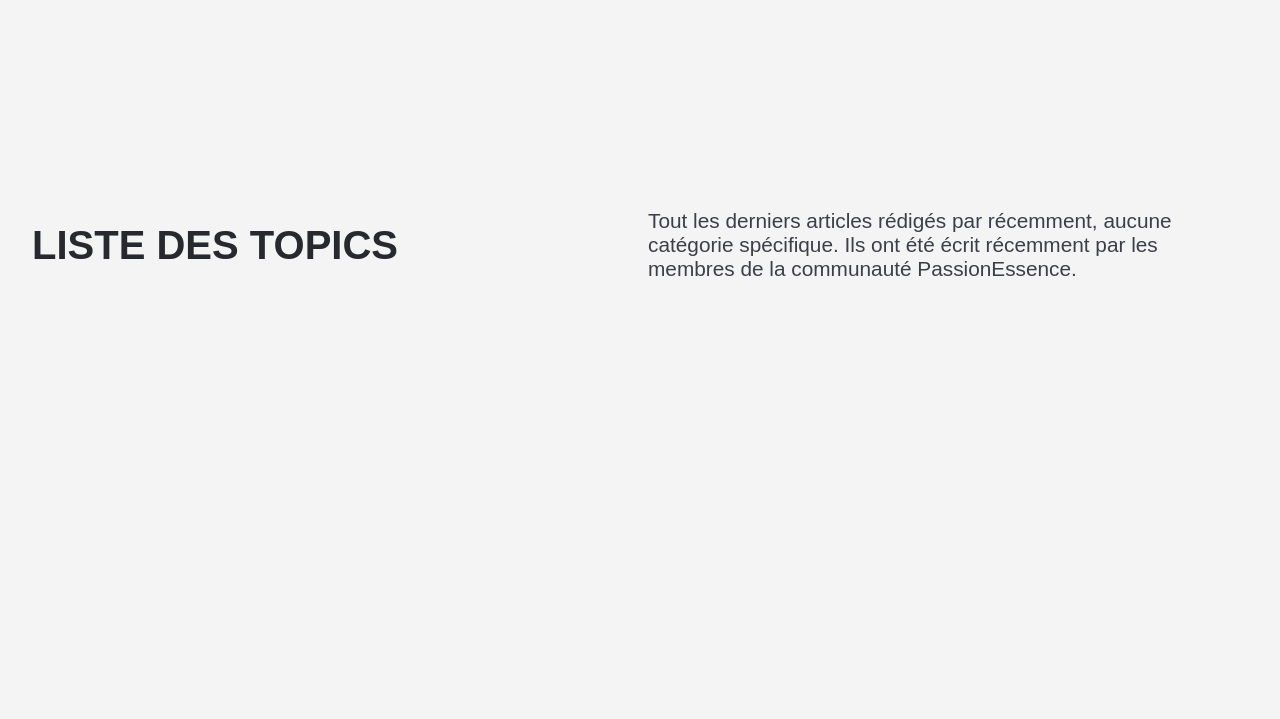
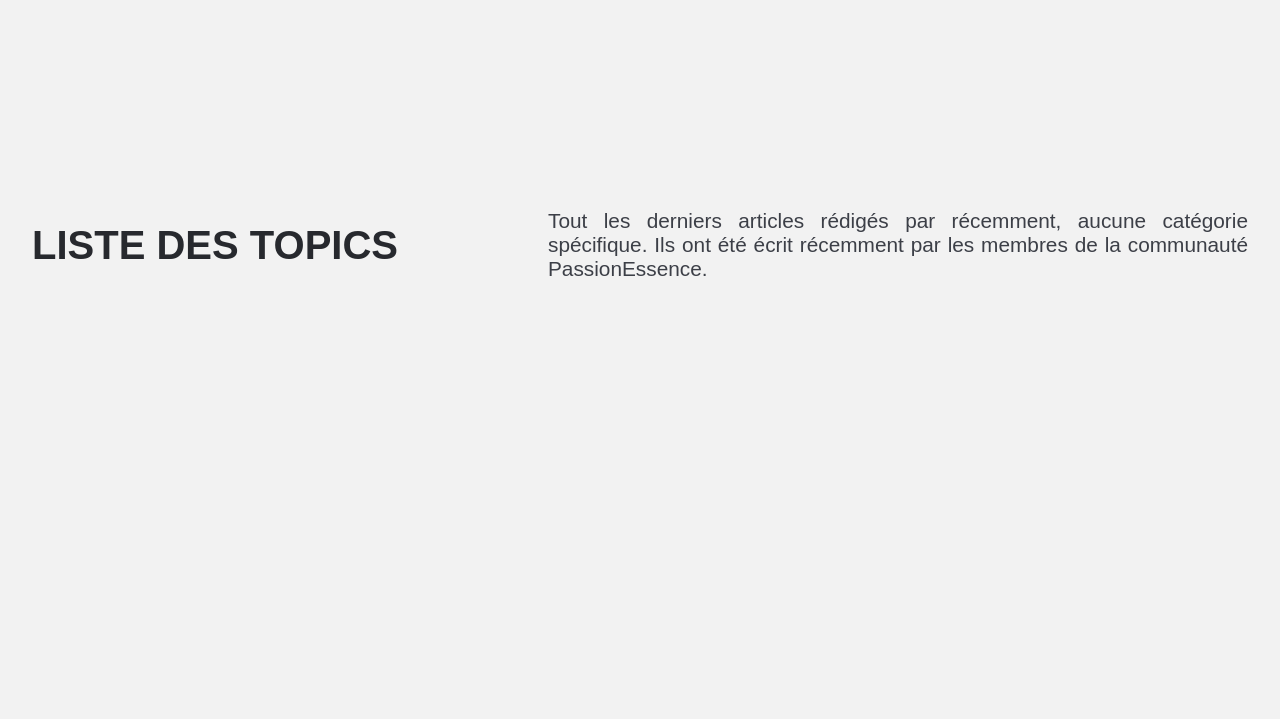
Before and after one commit to CN-Works/Kachow, a PHP site: page /index.php?ctrl=forum&action=listTopics in a window 1280 px wide. Shown: the part 80-799 px from the top of the page. Run offline with PHP 8.4, Linux system fonts and the light colour scheme; data that the repository does not hold is empty; some libraries are stand-ins or nearby versions.

Commit message:
Style : All topics head

```diff
--- a/public/css/style.css
+++ b/public/css/style.css
@@ -12,7 +12,7 @@
     --cream: #CCA589;
     --grey-white: #D8DADE;
     --grey-light: #AFB4BD;
-    --grey-background: #F5F4F4;
+    --grey-background: #f2f2f2;
     --brown-red: #4B2423;
     --brown-light: #857070;
 }
@@ -204,7 +204,8 @@ footer {
 .topiclist-subtitle {
     color: var(--dark-lighter);
     font-size: 1.3rem;
-    max-width: 600px;
+    max-width: 700px;
+    text-align: justify;
 }
 
 .topiclist-allcards {
@@ -303,6 +304,8 @@ footer {
     width: 95%;
     border-radius: 2px;
     height: 50px;
+
+    margin: 5px 0;
 }
 
 .topiclist-card-detail:hover {
```
